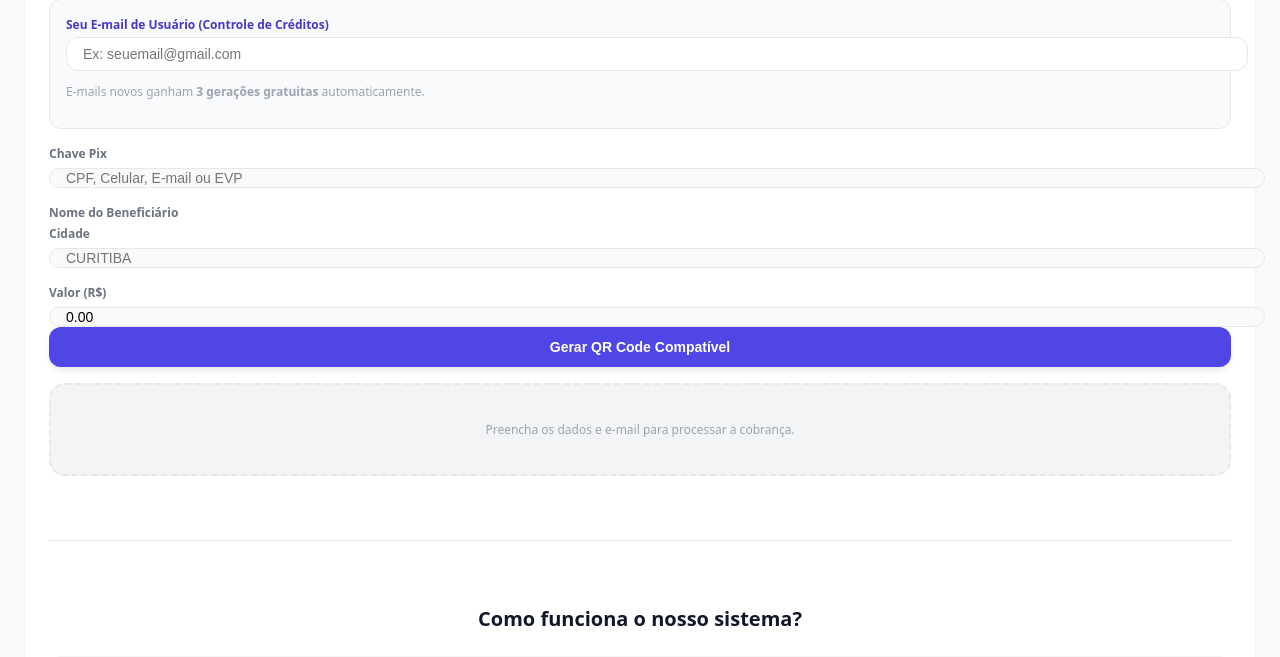
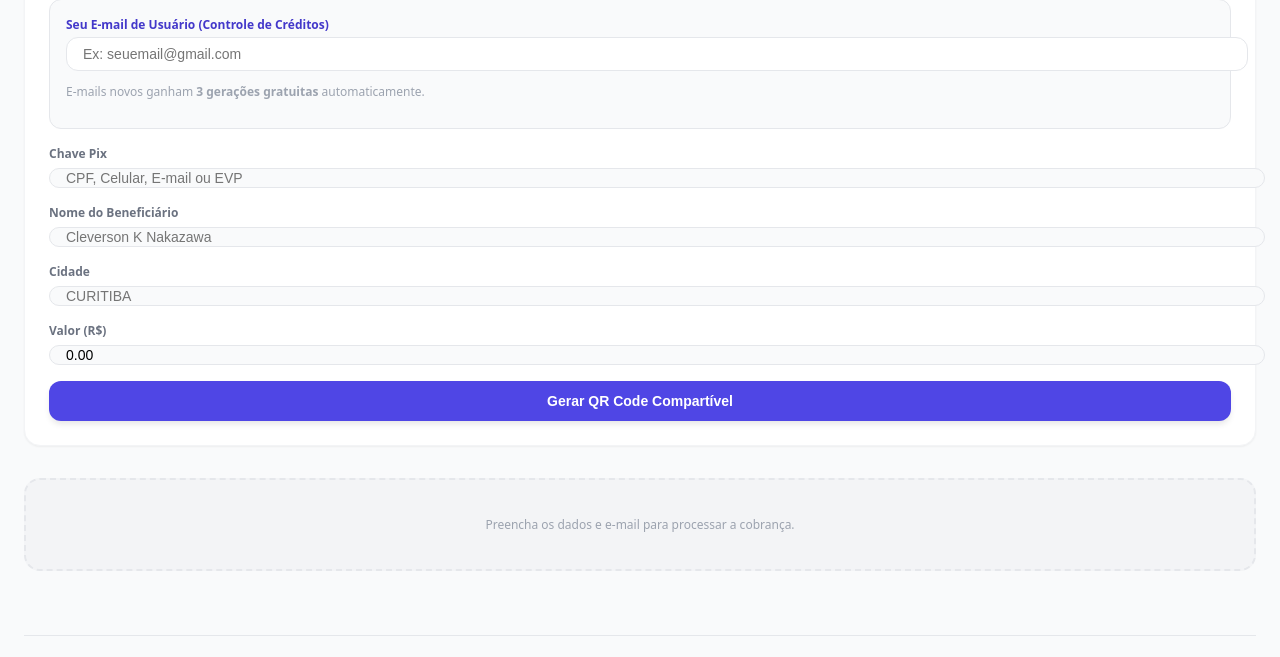
Before and after one commit to Clever1404/meu-projeto-qrcode, a FastAPI app: page / in a window 1280 px wide. Shown: the part 222-879 px from the top of the page. Run offline with FastAPI, Linux system fonts and the light colour scheme; data that the repository does not hold is empty.

Commit message:
Add files via upload

```diff
--- a/templates/index.html
+++ b/templates/index.html
@@ -191,10 +191,13 @@
                         <input type="text" name="chave" placeholder="CPF, Celular, E-mail ou EVP" required class="w-full px-4 py-2.5 bg-gray-50 border-gray-200 rounded-xl text-sm">
                     </div>
 
-                    <div class="grid sm:Spectrum-grid gap-4">
-                        <div>
-                            <label class="block text-xs font-bold text-gray-500 mb-1">Nome do Beneficiário</label>
-                            <!-- Continuação do formulário: Cidade e Valor -->
+                    <!-- Campo: Nome do Beneficiário -->
+                    <div>
+                        <label class="block text-xs font-bold text-gray-500 mb-1">Nome do Beneficiário</label>
+                        <input type="text" name="nome" placeholder="Cleverson K Nakazawa" maxlength="25" required class="w-full px-4 py-2.5 bg-gray-50 border-gray-200 rounded-xl text-sm">
+                    </div>
+
+                    <!-- Campos: Cidade e Valor -->
                     <div class="grid sm:Spectrum-grid gap-4">
                         <div>
                             <label class="block text-xs font-bold text-gray-500 mb-1">Cidade</label>
@@ -207,7 +210,7 @@
                     </div>
 
                     <button type="submit" class="w-full bg-indigo-600 hover:bg-indigo-700 text-white font-bold py-3 rounded-xl shadow-md text-sm">
-                        Gerar QR Code Compatível
+                        Gerar QR Code Compartível
                     </button>
                 </form>
             </div>
```
